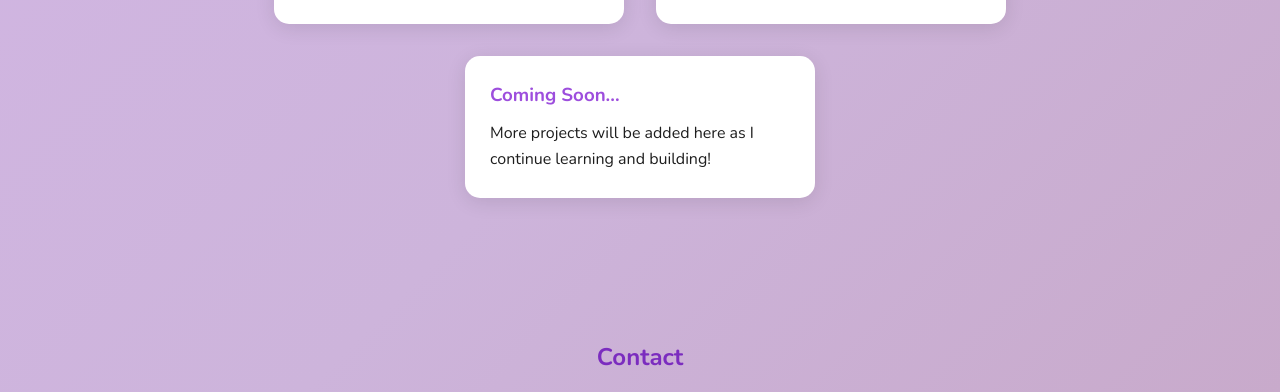
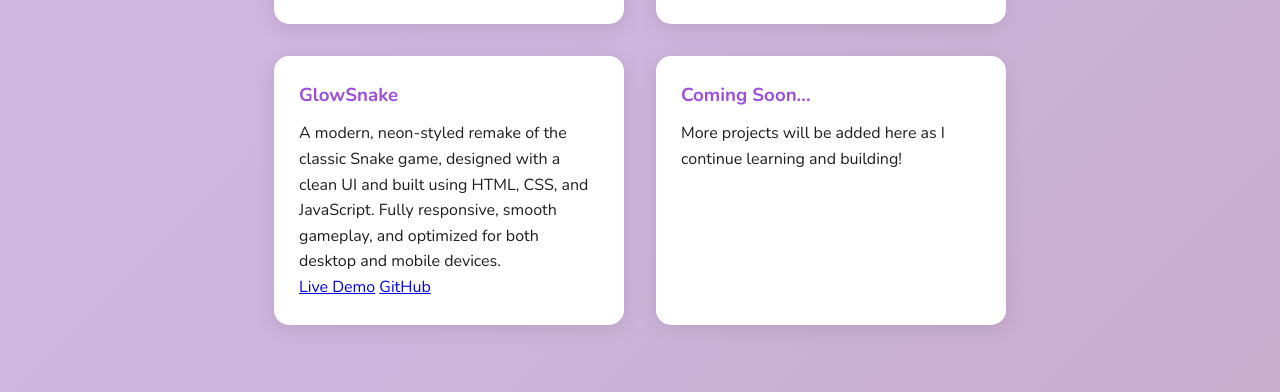
Before and after one commit to alexiatzouganatou/portfolio, a plain HTML site: page index.html in a window 1280 px wide. Shown: the part 1566-1958 px from the top of the page. Drawn offline with nearby package versions, Linux system fonts and the light colour scheme.

Commit message:
Add files via upload

```diff
--- a/index.html
+++ b/index.html
@@ -89,7 +89,15 @@
       <a href="https://alexiatzouganatou.github.io/SmartQuiz/" target="_blank" class="btn">Live Demo</a>
       <a href="https://github.com/alexiatzouganatou/SmartQuiz.git" target="_blank" class="btn secondary">GitHub</a>
     </div>
-
+  <div class="project-card">
+  <h3>GlowSnake</h3>
+  <p>
+    A modern, neon-styled remake of the classic Snake game, designed with a clean UI and built using HTML, CSS, and JavaScript.
+    Fully responsive, smooth gameplay, and optimized for both desktop and mobile devices.
+  </p>
+  <a href="https://alexiatzouganatou.github.io/GlowSnake/" target="_blank" class="btn">Live Demo</a>
+  <a href="https://github.com/alexiatzouganatou/GlowSnake" target="_blank" class="btn secondary">GitHub</a>
+</div>
     <div class="project-card">
       <h3>Coming Soon...</h3>
       <p>More projects will be added here as I continue learning and building!</p>
```
